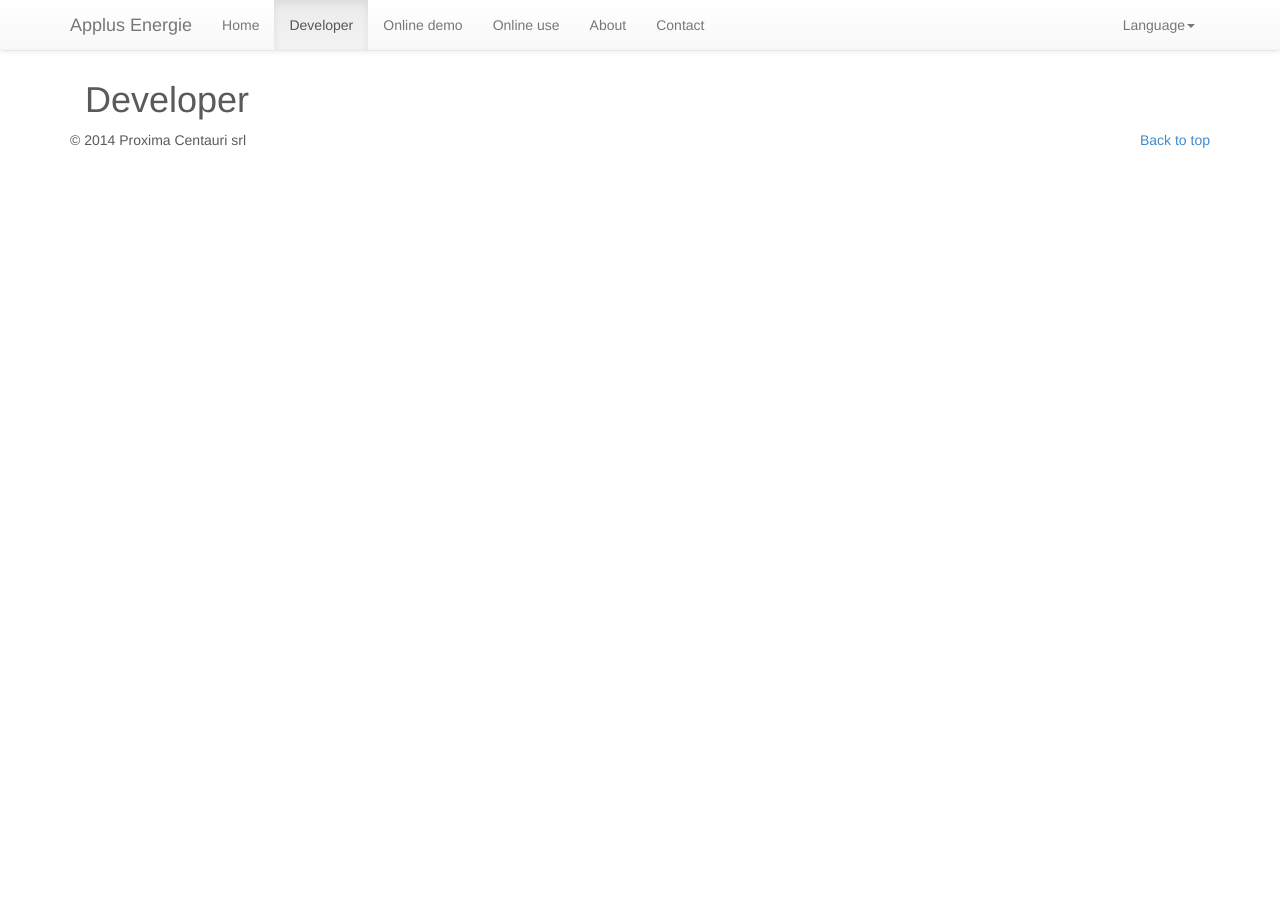
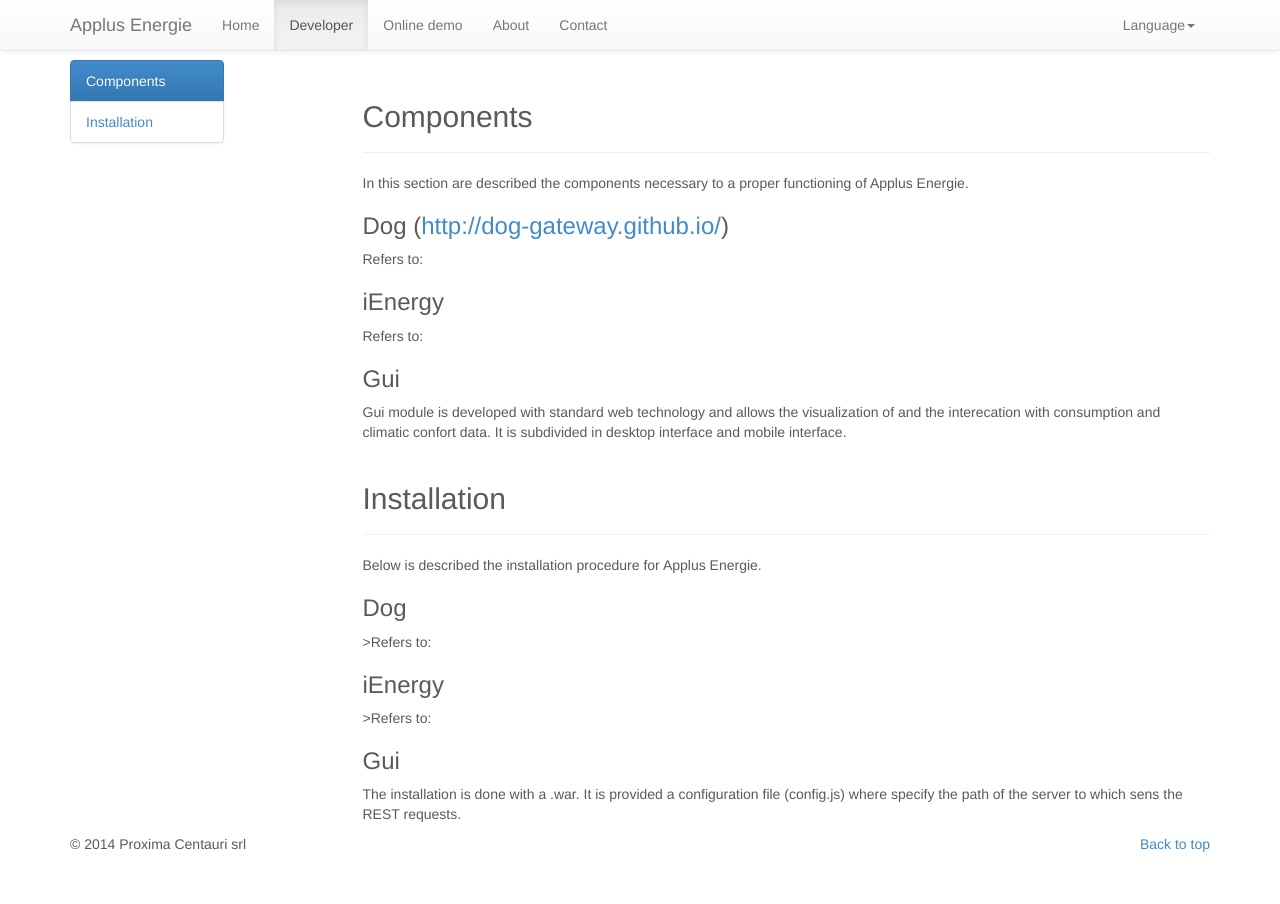
Before and after one commit to Applus/Applus.github.io, a Jekyll site: the page built from eng/developer.html, in a window 1280 px wide. Built offline with Jekyll 4.4.1, drawn with Linux system fonts in a browser that asks for light colours; nearby versions of some CDN libraries; Markdown is read by kramdown in place of the engine named in the settings.

Commit message:
english version

```diff
--- a/_config.yml
+++ b/_config.yml
@@ -17,6 +17,8 @@ t:
     use : "Usa online"
     contact : "Contatti"
     language : "Lingua"
+    components : "Componenti"
+    installation : "Installazione"
     back_to_top : "Torna su"
   eng:
     home:  "Home"
@@ -26,4 +28,6 @@ t:
     use : "Online use"
     contact : "Contact"
     language : "Language"
+    components : "Components"
+    installation : "Installation"
     back_to_top : "Back to top"
--- /dev/null
+++ b/_includes/developer-side-navbar.html
@@ -0,0 +1,6 @@
+<div id="developer-side-navbar">
+    <ul  class="list-group">
+        <li class="list-group-item active"> <a href="#components">{{ site.t[page.lang].components }}</a></li>
+        <li class="list-group-item" > <a href="#installation">{{ site.t[page.lang].installation }}</a></li>
+    </ul>
+</div>
--- a/_includes/footer.html
+++ b/_includes/footer.html
@@ -9,6 +9,11 @@
         <script src="https://ajax.googleapis.com/ajax/libs/jquery/1.11.0/jquery.min.js"></script>
         <script type="text/javascript" src="../assets/js/bootstrap.min.js"></script>
         <script type="text/javascript" src="../assets/js/custom.js"></script>
+        <!-- if developer or doc page, load sidenavigationbar.js-->
+        {% if page.active == "developer" %}<script type="text/javascript" src="../assets/js/sidenavigationbar.js"></script> {% endif %}
+        {% if page.active == "documentation" %}<script type="text/javascript" src="../assets/js/sidenavigationbar.js"></script> {% endif %}
+
+        <script type="text/javascript" src="../assets/js/{{page.active}}.js"></script>
     </body>
 
 </html>
--- a/_includes/navbar.html
+++ b/_includes/navbar.html
@@ -17,7 +17,6 @@
                 <li {% if page.active == "home" %} class="active" {% endif %}><a href="index.html">{{ site.t[page.lang].home }}</a></li>
                 <li {% if page.active == "developer" %} class="active" {% endif %}><a href="developer.html">{{ site.t[page.lang].developer }}</a></li>
                 <li {% if page.active == "demo" %} class="active" {% endif %}><a href="https://verres.applus.polito.it" target="_blank">{{ site.t[page.lang].demo }}</a></li>
-                <li {% if page.active == "use" %} class="active" {% endif %}><a href="">{{ site.t[page.lang].use }}</a></li>
                 <li {% if page.active == "about" %} class="active" {% endif %}><a href="about.html">{{ site.t[page.lang].about }}</a></li>
                 <li {% if page.active == "contact" %} class="active" {% endif %}><a href="contact.html">{{ site.t[page.lang].contact }}</a></li>
               </ul>
--- a/assets/css/custom.css
+++ b/assets/css/custom.css
@@ -1,11 +1,22 @@
 /*
-    Document   : custom
-    Created on : Jun 16, 2014, 4:23:15 PM
-    Author     : alessandra
-    Description:
-        Purpose of the stylesheet follows.
-*/
+    side nav bar style
+---------------------------------*/
+#documentation-side-navbar, #developer-side-navbar{
+    position:fixed;
+    width: 12%;
+}
 
-root {
-    display: block;
+li.list-group-item.active a{
+    color: white;
 }
+/*
+    code snippet style
+---------------------------------*/
+
+.code{
+    background-color: #d6d6d6;
+    margin: 10px;
+    padding:10px;
+    font-family: monospace;
+    border:#080808 dashed thin;
+}
--- /dev/null
+++ b/assets/js/sidenavigationbar.js
@@ -0,0 +1,5 @@
+$(document).ready(function(){
+    $('.list-group li').click(function(e) {
+            $(this).addClass('active').siblings().removeClass('active');
+    });
+});
--- a/eng/developer.html
+++ b/eng/developer.html
@@ -4,11 +4,40 @@ layout: default
 lang: eng
 active: developer
 ---
-<div class="container">
-    <div class="row">
-           <div class="col-lg-12 col-md-12">
-               <h1> Developer </h1>
+<div class="row">
+     <div class="col-lg-3 col-md-3">
+        {% include developer-side-navbar.html %}
+     </div>
+    <div class="col-lg-9 col-md-9">
+        <section id="components">
+            <div class="page-header">
+                    <h2>{{ site.t[page.lang].components }}</h2>
+                </div>
+            <p>In this section are described the components necessary to a proper functioning of Applus Energie.</p>
 
-           </div>
+            <h3>Dog (<a href="http://dog-gateway.github.io/">http://dog-gateway.github.io/</a>)</h3>
+            <p>Refers to: </p>
+
+            <h3>iEnergy</h3>
+            <p>Refers to: </p>
+
+            <h3>Gui</h3>
+            <p>Gui module is developed with standard web technology and allows the visualization of and the interecation with consumption and climatic confort data. It is subdivided in desktop interface and mobile interface.</p>
+        </section>
+        <section id="installation">
+            <div class="page-header">
+                <h2>{{ site.t[page.lang].installation }}</h2>
+            </div>
+            <p>Below is described the installation procedure for Applus Energie.</p>
+
+            <h3>Dog</h3>
+            <p>>Refers to: </p>
+
+            <h3>iEnergy</h3>
+            <p>>Refers to: </p>
+
+            <h3>Gui</h3>
+            <p>The installation is done with a .war. It is provided a configuration file (config.js) where specify the path of the server to which sens the REST requests.</p>
+        </section>
     </div>
 </div>
```
Also changed, not shown: ita/developer.html (+35 -5 lines).
